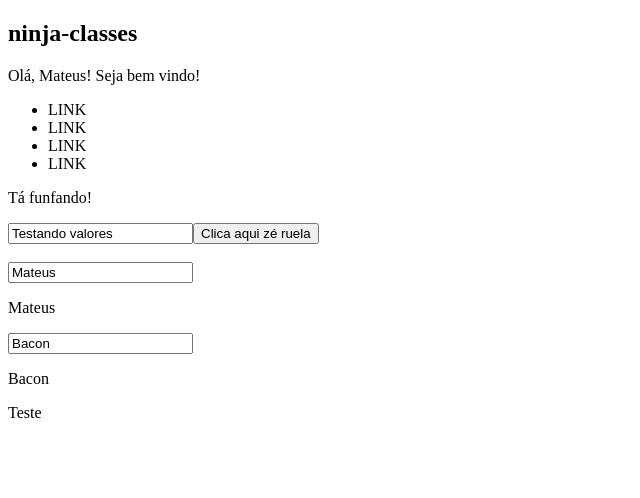
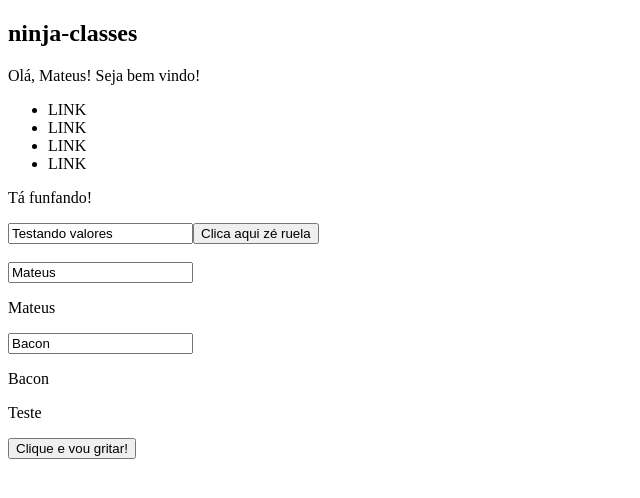
Before and after one commit to mhsrtindora/angularfirstproject, an Angular app: page / in a window 1280 px wide. Shown: the top 498 px of the page, without its empty margins (0-640 px from the left). Built offline with nearby package versions, Linux system fonts and the light colour scheme.

Commit message:
Disparo de eventos dentro da aplicação

```diff
--- a/src/app/app.component.html
+++ b/src/app/app.component.html
@@ -3,5 +3,5 @@
 </section>
 
 <section id="main">
-  <app-home [ninjas]="ninja">Carregando Home..</app-home>
+  <app-home [ninjas]="ninja" (onYell)="yell($event)">Carregando Home..</app-home>
 </section>
--- a/src/app/app.component.ts
+++ b/src/app/app.component.ts
@@ -16,4 +16,8 @@ export class AppComponent {
 
   title = 'ninja-classes';
   frase = 'Olá, Mateus! Seja bem vindo!';
+
+  yell(e: any){
+    alert("ALôôÔÔO bão ou bão");
+  }
 }
--- a/src/app/home/home.component.html
+++ b/src/app/home/home.component.html
@@ -15,3 +15,5 @@
 <p>{{ninja.faixa}}</p>
 
 <p>{{ninjas.nome}}</p>
+
+<button (click)="fireYellEvent($event)">Clique e vou gritar!</button>
--- a/src/app/home/home.component.ts
+++ b/src/app/home/home.component.ts
@@ -1,4 +1,4 @@
-import { Component, Input, OnInit } from '@angular/core';
+import { Component, Input, OnInit, Output, EventEmitter } from '@angular/core';
 
 @Component({
   selector: 'app-home',
@@ -14,6 +14,11 @@ export class HomeComponent implements OnInit {
     faixa: "Bacon"
   };
   @Input() ninjas: any;
+  @Output() onYell = new EventEmitter();
+
+  fireYellEvent(e: any) {
+    this.onYell.emit(e);
+  }
 
   alertMe(textoExibido: string) {
     alert(textoExibido);
```
